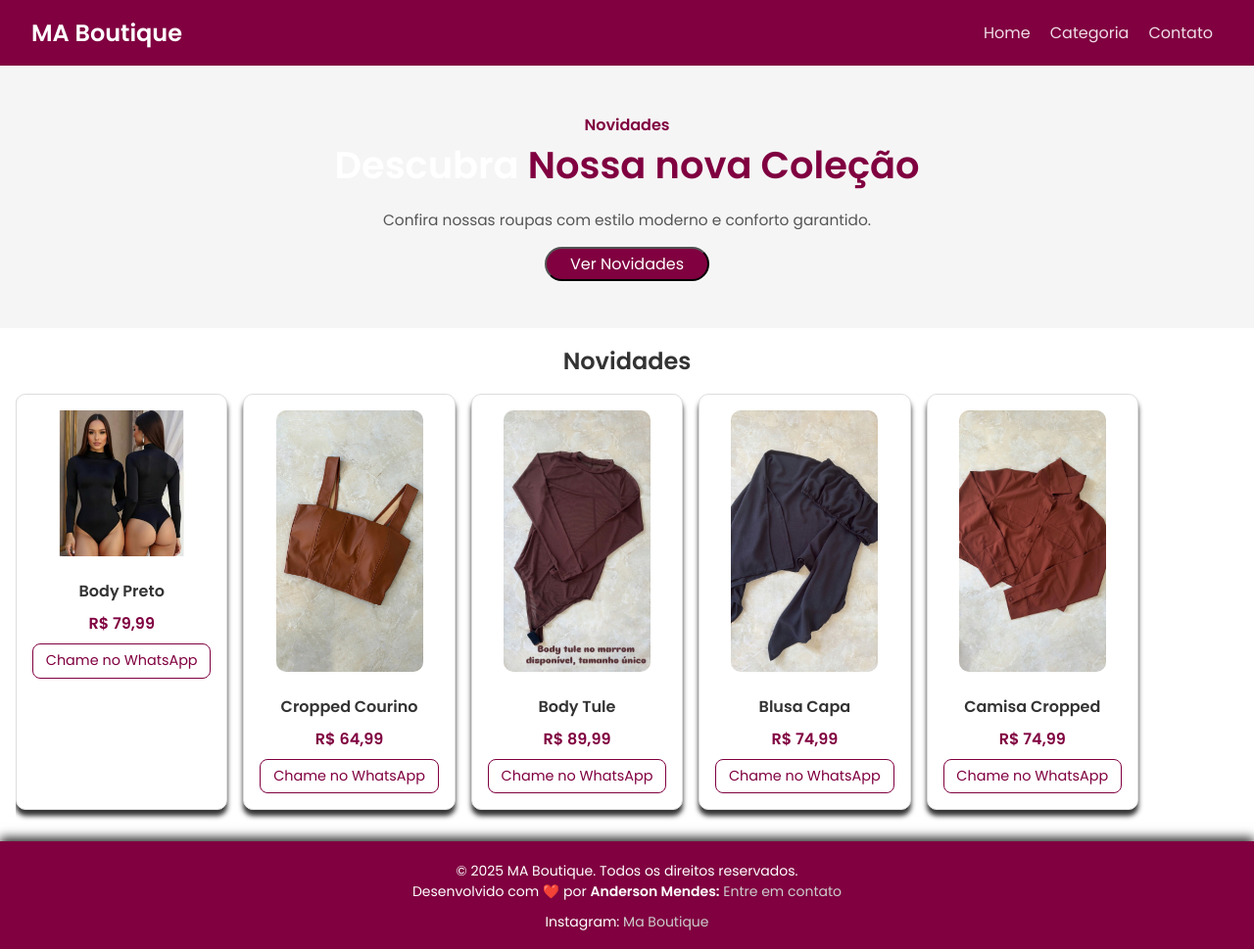
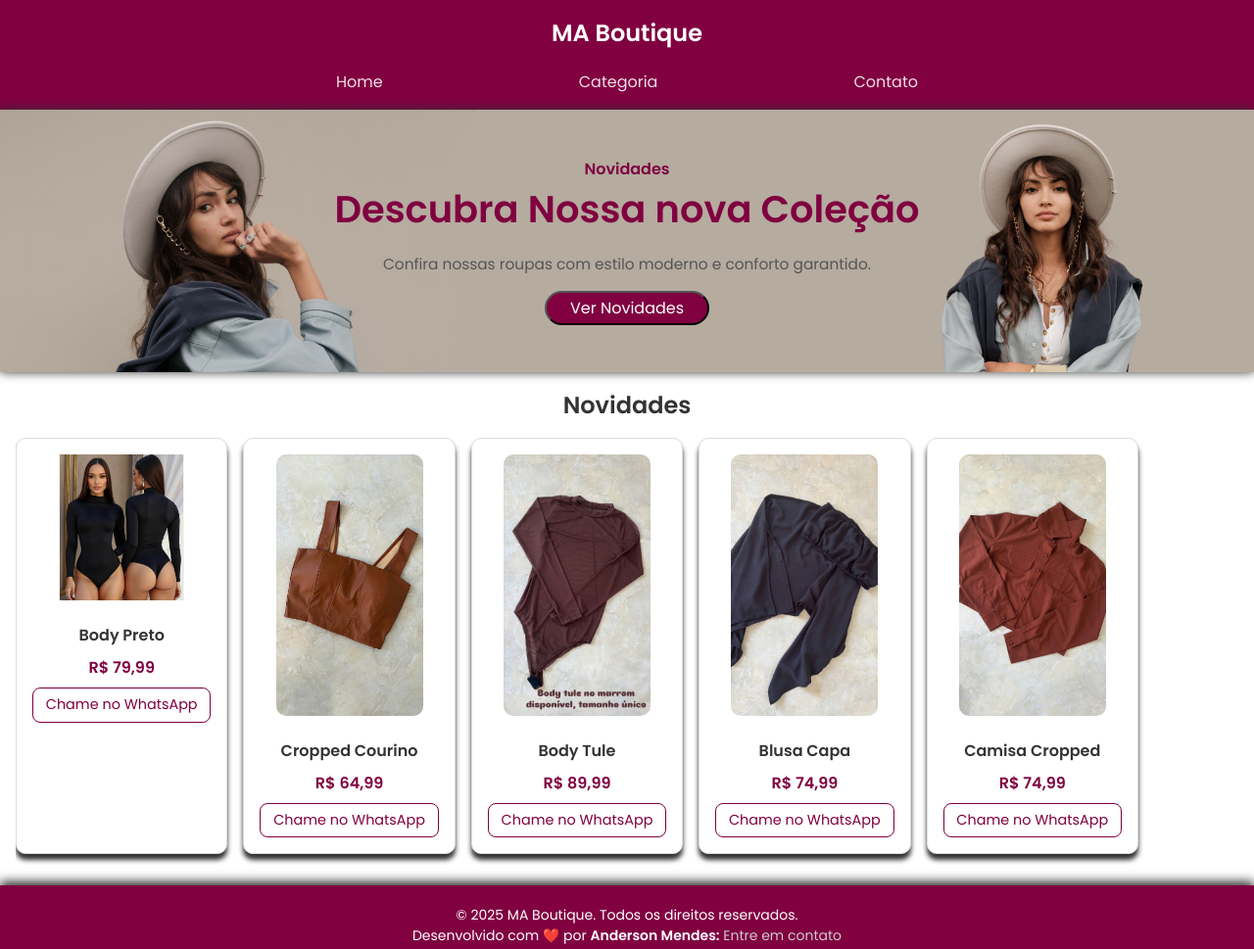
Before and after one commit to AndersonMendesdeSouza/MA_Boutique, a plain HTML site: page index.html in a window 1280 px wide. Shown: the top 969 px of the page at 98% size. Drawn offline with Linux system fonts and the light colour scheme.

Commit message:
Update stile.css

```diff
--- a/stile.css
+++ b/stile.css
@@ -15,9 +15,17 @@ header {
   padding: 1rem 2rem;
   color: white;
   display: flex;
-  justify-content: space-between;
+ flex-direction: column;
   align-items: center;
   flex-wrap: wrap;
+}
+header h2{
+  padding-bottom: 20px;
+}
+header nav a{
+ padding-top: 10px 50px;
+
+
 }
 
 nav{
@@ -26,7 +34,7 @@ nav{
 
 nav a {
   color: rgba(255, 255, 255, 0.867);
-  margin: 0 10px;
+  margin: 0 100px;
   text-decoration: none;
   font-weight: 500;
 }
@@ -39,15 +47,16 @@ nav a:hover{
   padding: 3rem 2rem;
   text-align: center;
   background: #f5f5f5;
-  background-image: url('img/Banner-ecommerce-colecao-minimalista.png');
+  background-image: url('/img/Banner\ para\ E-commerce\ Nova\ coleção\ Minimalista.png');
 
  background-size: 100%;
  background-repeat: no-repeat;
+  box-shadow: 0 0px 10px 0.1px #333;
 }
 
 .banner h1 {
   font-size: clamp(0.1rem, 3vw, 3rem);
-  color: #ffffff;
+  color: #800040;
 }
 
 .banner p {
```
